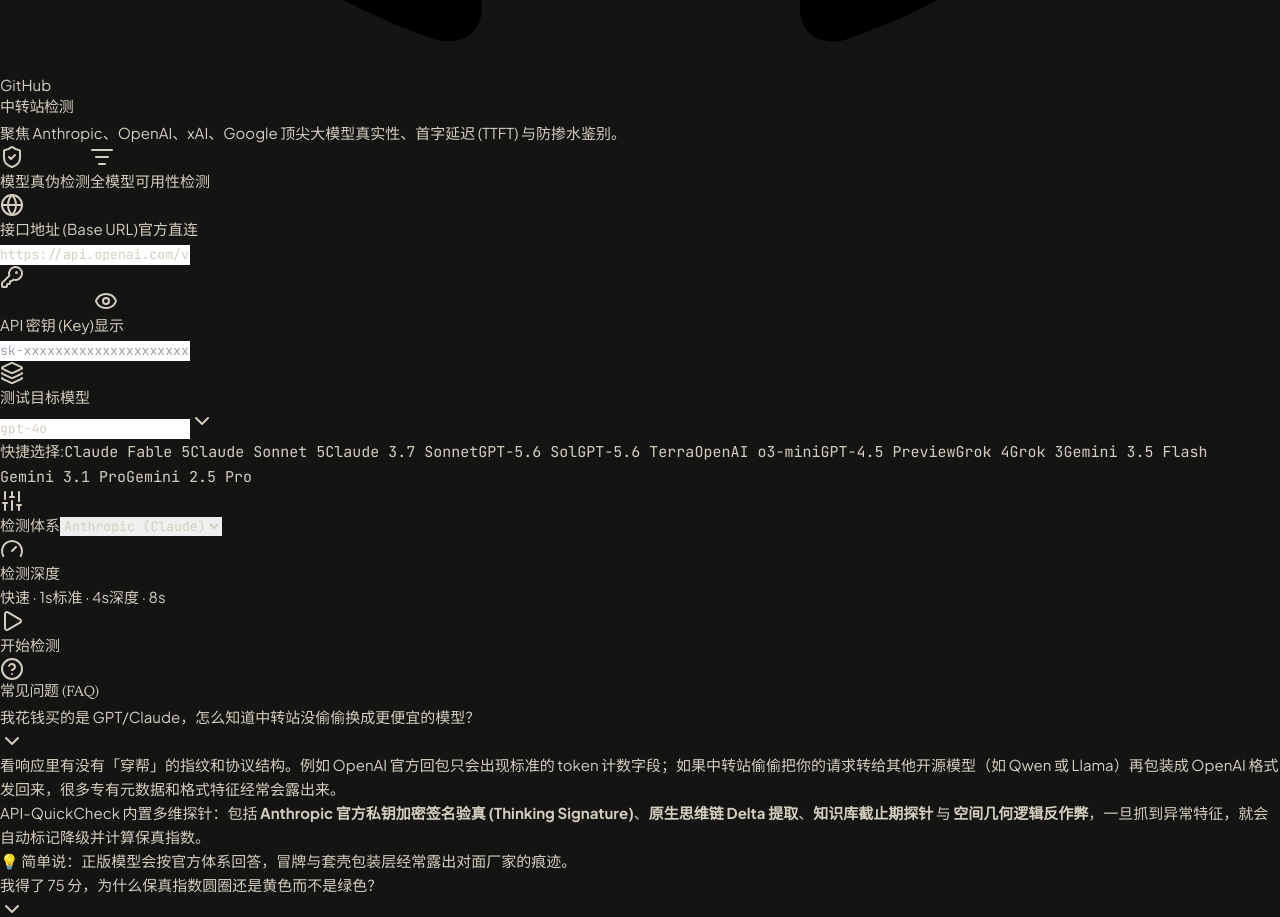
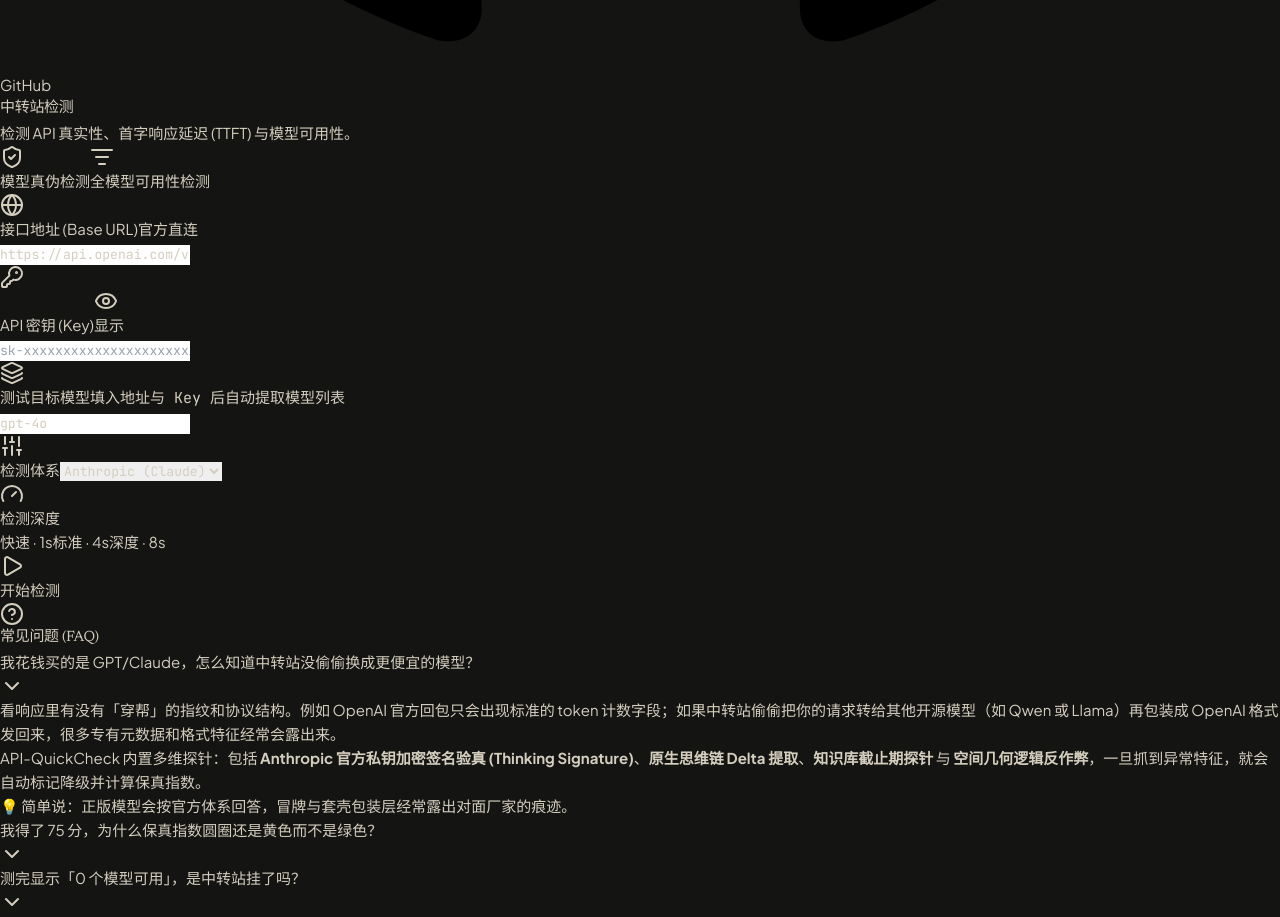
Before and after one commit to som1ng/API-QuickCheck, a React (Vite) app: page / in a window 1280 px wide. Shown: the part 2280-3197 px from the top of the page. Built offline with nearby package versions, Linux system fonts and the light colour scheme.

Commit message:
refactor(relay): remove static model pills and hardcoded lists, strictly rely on user relay extracted models

```diff
--- a/src/components/tabs/HomeRelayTab.tsx
+++ b/src/components/tabs/HomeRelayTab.tsx
@@ -38,28 +38,6 @@
   ListFilter,
   ChevronDown,
 } from 'lucide-react';
-
-const POPULAR_MODELS = [
-  // Anthropic Claude
-  { id: 'claude-fable-5', label: 'Claude Fable 5', family: 'claude' as const },
-  { id: 'claude-sonnet-5', label: 'Claude Sonnet 5', family: 'claude' as const },
-  { id: 'claude-3-7-sonnet-20250219', label: 'Claude 3.7 Sonnet', family: 'claude' as const },
-
-  // OpenAI
-  { id: 'gpt-5.6-sol', label: 'GPT-5.6 Sol', family: 'openai' as const },
-  { id: 'gpt-5.6-terra', label: 'GPT-5.6 Terra', family: 'openai' as const },
-  { id: 'o3-mini', label: 'OpenAI o3-mini', family: 'openai' as const },
-  { id: 'gpt-4.5-preview', label: 'GPT-4.5 Preview', family: 'openai' as const },
-
-  // xAI
-  { id: 'grok-4', label: 'Grok 4', family: 'xai' as const },
-  { id: 'grok-3', label: 'Grok 3', family: 'xai' as const },
-
-  // Google Gemini
-  { id: 'gemini-3.5-flash', label: 'Gemini 3.5 Flash', family: 'gemini' as const },
-  { id: 'gemini-3.1-pro', label: 'Gemini 3.1 Pro', family: 'gemini' as const },
-  { id: 'gemini-2.5-pro', label: 'Gemini 2.5 Pro', family: 'gemini' as const },
-];
 
 export const HomeRelayTab: React.FC = () => {
   const { state, dispatch } = useApp();
@@ -103,7 +81,7 @@
     return () => document.removeEventListener('mousedown', handleClickOutside);
   }, []);
 
-  // Auto-sniff models when user inputs baseUrl and apiKey
+  // Auto-sniff models from user's relay station when baseUrl and apiKey are entered
   useEffect(() => {
     if (!config.baseUrl || !config.apiKey || config.apiKey.length < 8) return;
     const timer = setTimeout(async () => {
@@ -118,34 +96,35 @@
       } catch {
         /* silent */
       }
-    }, 1200);
+    }, 1000);
     return () => clearTimeout(timer);
   }, [config.baseUrl, config.apiKey, config.selectedModel, dispatch]);
 
-  const handleSelectModel = (modelId: string, family?: 'claude' | 'openai' | 'xai' | 'gemini') => {
+  const handleSelectModel = (modelId: string) => {
     dispatch({ type: 'SET_SELECTED_MODEL', payload: modelId });
     setIsModelDropdownOpen(false);
 
-    // Auto align profile based on model family
-    if (family) {
-      setSelectedProfile(family);
-    } else {
+    // Automatically align verification profile with selected model
     const lower = modelId.toLowerCase();
     if (lower.includes('claude') || lower.includes('fable') || lower.includes('mythos') || lower.includes('sonnet') || lower.includes('opus')) {
       setSelectedProfile('claude');
-      } else if (lower.includes('gpt') || lower.includes('o1') || lower.includes('o3') || lower.includes('sol') || lower.includes('terra')) {
+    } else if (lower.includes('gpt') || lower.includes('o1') || lower.includes('o3') || lower.includes('sol') || lower.includes('terra') || lower.includes('chatgpt')) {
       setSelectedProfile('openai');
     } else if (lower.includes('grok') || lower.includes('xai')) {
       setSelectedProfile('xai');
     } else if (lower.includes('gemini')) {
       setSelectedProfile('gemini');
     }
-    }
   };
 
   const handleStartFidelityAudit = async () => {
     if (!config.apiKey || !config.baseUrl) {
       alert('请先输入中转站接口地址 (Base URL) 和 API Key');
+      return;
+    }
+
+    if (!config.selectedModel) {
+      alert('请先输入或选择需要测试的目标模型');
       return;
     }
 
@@ -157,7 +136,7 @@
       const result = await runFidelityAudit(
         config.baseUrl,
         config.apiKey,
-        config.selectedModel || 'claude-fable-5',
+        config.selectedModel,
         {
           depth: selectedDepth,
           profile: selectedProfile,
@@ -285,7 +264,7 @@
             中转站检测
           </h1>
           <p className="mt-1 text-sm sm:text-base text-neutral-300 max-w-2xl leading-relaxed">
-            聚焦 Anthropic、OpenAI、xAI、Google 顶尖大模型真实性、首字延迟 (TTFT) 与防掺水鉴别。
+            检测 API 真实性、首字响应延迟 (TTFT) 与模型可用性。
           </p>
         </div>
 
@@ -384,118 +363,79 @@
         {/* Row B: Model & Parameters (In Fidelity mode) */}
         {activeMode === 'fidelity' && (
           <div className="space-y-4 pt-4 border-t border-[#2e2b27]">
-            {/* Target Model Integrated Combobox Input + Pills */}
-            <div className="space-y-2.5">
+            {/* Target Model Combobox (Extracted from user's relay) */}
+            <div className="space-y-2">
               <div className="flex items-center justify-between">
                 <label className="text-sm font-semibold text-[#faf9f5] flex items-center gap-2">
                   <Layers className="w-4 h-4 text-[#cc785c]" />
                   <span>测试目标模型</span>
                 </label>
-                {availableModels.length > 0 && (
+                {availableModels.length > 0 ? (
                   <span className="text-xs text-[#6ee7b7] font-semibold bg-[#064e3b] border border-[#059669] px-2.5 py-1 rounded-md tracking-normal font-sans shadow-sm">
-                    已检测到模型: {availableModels.length} 个
+                    已从中转站提取: {availableModels.length} 个模型
+                  </span>
+                ) : (
+                  <span className="text-xs text-neutral-400 font-mono tracking-normal">
+                    填入地址与 Key 后自动提取模型列表
                   </span>
                 )}
               </div>
 
-              {/* Integrated Combobox Component with Instant Built-in Dropdown Menu */}
+              {/* Integrated Combobox Component */}
               <div className="relative" ref={modelDropdownRef}>
                 <div className="flex items-center">
                   <input
                     type="text"
                     value={config.selectedModel}
                     onChange={(e) => dispatch({ type: 'SET_SELECTED_MODEL', payload: e.target.value })}
-                    onFocus={() => setIsModelDropdownOpen(true)}
-                    placeholder="输入或下拉挑选模型，例如: claude-fable-5 / gpt-5.6-sol / grok-4 / gemini-3.5-flash"
+                    onFocus={() => {
+                      if (availableModels.length > 0) setIsModelDropdownOpen(true);
+                    }}
+                    placeholder={availableModels.length > 0 ? "从下方列表中挑选或直接输入模型 ID..." : "输入需要测试的目标模型 ID (例如: claude-3-7-sonnet-20250219 / gpt-4o)..."}
                     className="w-full rounded-xl border border-[#2e2b27] bg-[#141413] pl-4 pr-10 py-3 font-mono text-sm text-[#faf9f5] placeholder-neutral-500 focus:border-[#cc785c] focus:outline-none smooth-input tracking-wide"
                   />
+                  {availableModels.length > 0 && (
                     <button
                       type="button"
                       onClick={() => setIsModelDropdownOpen(!isModelDropdownOpen)}
                       className="absolute right-3 p-1.5 rounded-lg text-neutral-400 hover:text-white transition"
-                    title="展开模型列表"
+                      title="展开从中转站提取的模型列表"
                     >
                       <ChevronDown className={`w-4 h-4 transition-transform duration-200 ${isModelDropdownOpen ? 'rotate-180 text-[#cc785c]' : ''}`} />
                     </button>
+                  )}
                 </div>
 
-                {/* Instant Floating Dropdown Menu */}
-                {isModelDropdownOpen && (
-                  <div className="absolute left-0 right-0 top-full mt-2 z-50 rounded-xl border border-[#2e2b27] bg-[#1b1a18] shadow-2xl overflow-hidden max-h-72 overflow-y-auto animate-in fade-in duration-150 divide-y divide-[#2e2b27]/60">
-                    {/* Section 1: Curated Top Frontier Models */}
-                    <div className="p-2">
-                      <div className="px-3 py-1.5 text-[11px] font-semibold text-neutral-400 uppercase tracking-wider">
-                        🔥 4 家大厂顶尖旗舰模型
+                {/* Instant Floating Dropdown Menu for Discovered Models */}
+                {isModelDropdownOpen && availableModels.length > 0 && (
+                  <div className="absolute left-0 right-0 top-full mt-2 z-50 rounded-xl border border-[#2e2b27] bg-[#1b1a18] shadow-2xl overflow-hidden max-h-72 overflow-y-auto animate-in fade-in duration-150 p-2 space-y-1">
+                    <div className="px-3 py-1.5 text-[11px] font-semibold text-[#6ee7b7] uppercase tracking-wider flex items-center justify-between border-b border-[#2e2b27]/60 pb-1.5 mb-1">
+                      <span>🔍 从中转站提取的模型列表 ({availableModels.length})</span>
+                      <span className="text-neutral-400 font-normal">点击快速填入</span>
                     </div>
-                      <div className="space-y-1">
-                        {POPULAR_MODELS.map((m) => (
+                    {availableModels.map((m) => (
                       <button
                         key={m.id}
                         type="button"
-                            onClick={() => handleSelectModel(m.id, m.family)}
-                            className={`w-full flex items-center justify-between px-3 py-2 rounded-lg text-xs font-mono text-left transition ${
+                        onClick={() => handleSelectModel(m.id)}
+                        className={`w-full flex items-center justify-between px-3 py-2.5 rounded-lg text-xs font-mono text-left transition ${
                           config.selectedModel === m.id
                             ? 'bg-[#cc785c] text-white font-semibold'
                             : 'text-[#faf9f5] hover:bg-[#23211e] hover:text-white'
                         }`}
                       >
-                            <span>{m.id}</span>
-                            <span className="text-[11px] opacity-75 font-sans font-medium">{m.label}</span>
+                        <span className="font-semibold">{m.id}</span>
+                        {m.name && m.name !== m.id && (
+                          <span className="text-[11px] opacity-70 truncate max-w-xs">{m.name}</span>
+                        )}
                       </button>
                     ))}
                   </div>
-                    </div>
-
-                    {/* Section 2: Remote Discovered Models (if fetched) */}
-                    {availableModels.length > 0 && (
-                      <div className="p-2">
-                        <div className="px-3 py-1.5 text-[11px] font-semibold text-[#6ee7b7] uppercase tracking-wider flex items-center justify-between">
-                          <span>🔍 接口端点发现模型 ({availableModels.length})</span>
-                        </div>
-                        <div className="space-y-1">
-                          {availableModels.map((m) => (
-                            <button
-                              key={m.id}
-                              type="button"
-                              onClick={() => handleSelectModel(m.id)}
-                              className={`w-full flex items-center justify-between px-3 py-2 rounded-lg text-xs font-mono text-left transition ${
-                                config.selectedModel === m.id
-                                  ? 'bg-[#cc785c] text-white font-semibold'
-                                  : 'text-[#faf9f5] hover:bg-[#23211e] hover:text-white'
-                              }`}
-                            >
-                              <span>{m.id}</span>
-                              {m.name && <span className="text-[11px] opacity-70 truncate max-w-xs">{m.name}</span>}
-                            </button>
-                          ))}
-                        </div>
-                      </div>
                 )}
-                  </div>
-                )}
-              </div>
-
-              {/* Top Arena/Agent Leaderboard Model Pills */}
-              <div className="flex flex-wrap items-center gap-1.5 pt-1">
-                <span className="text-xs text-neutral-300 font-medium mr-1">快捷选择:</span>
-                {POPULAR_MODELS.map((m) => (
-                  <button
-                    key={m.id}
-                    type="button"
-                    onClick={() => handleSelectModel(m.id, m.family)}
-                    className={`px-2.5 py-1 rounded-lg text-xs font-mono transition border model-pill tracking-wide ${
-                      config.selectedModel === m.id
-                        ? 'bg-[#cc785c] border-[#cc785c] text-white font-semibold shadow-sm'
-                        : 'bg-[#23211e] border-[#38342f] text-[#faf9f5] font-medium hover:text-white hover:border-[#cc785c]/60'
-                    }`}
-                  >
-                    {m.label}
-                  </button>
-                ))}
               </div>
             </div>
 
-            {/* Sub-parameters: Profile & Depth (Titles match top row size) */}
+            {/* Sub-parameters: Profile & Depth (Equal Title Typography) */}
             <div className="grid grid-cols-1 md:grid-cols-2 gap-5 pt-2">
               {/* Profile Selector (Pure AI Company Names) */}
               <div className="space-y-2">
```
Lines whose indentation alone changed are shown as unchanged.
